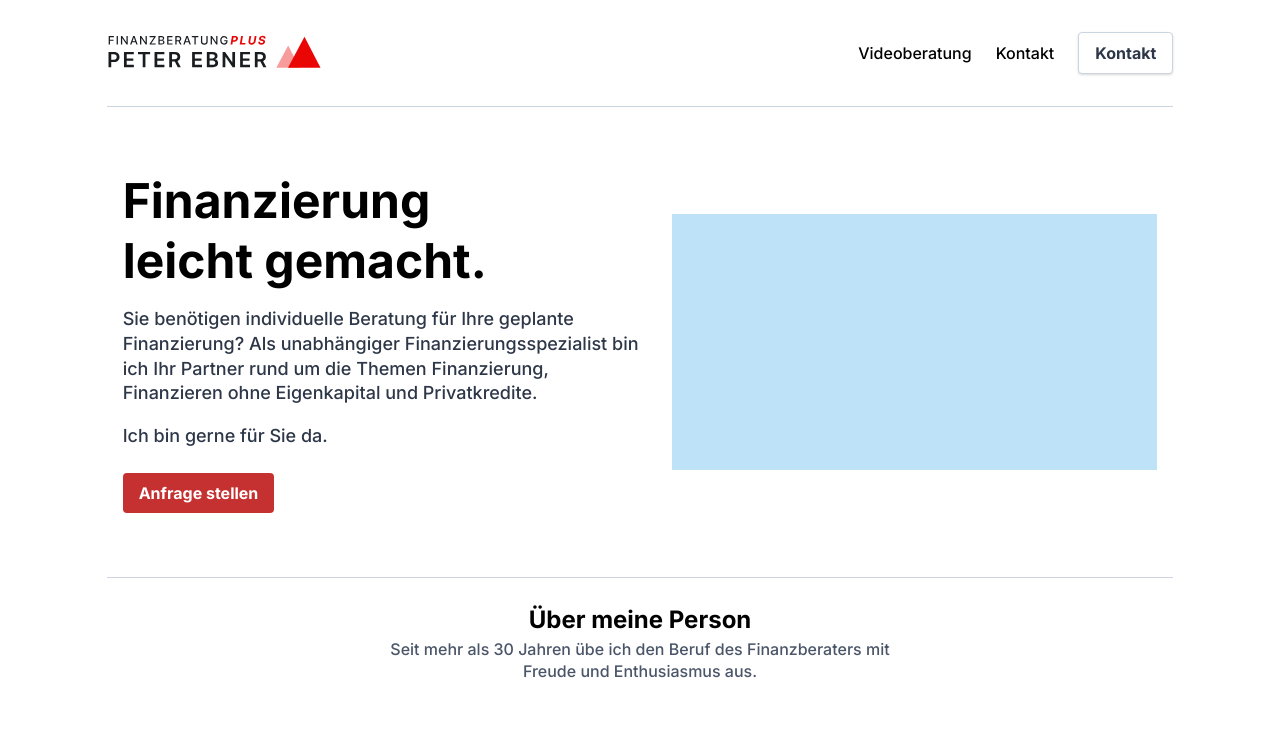
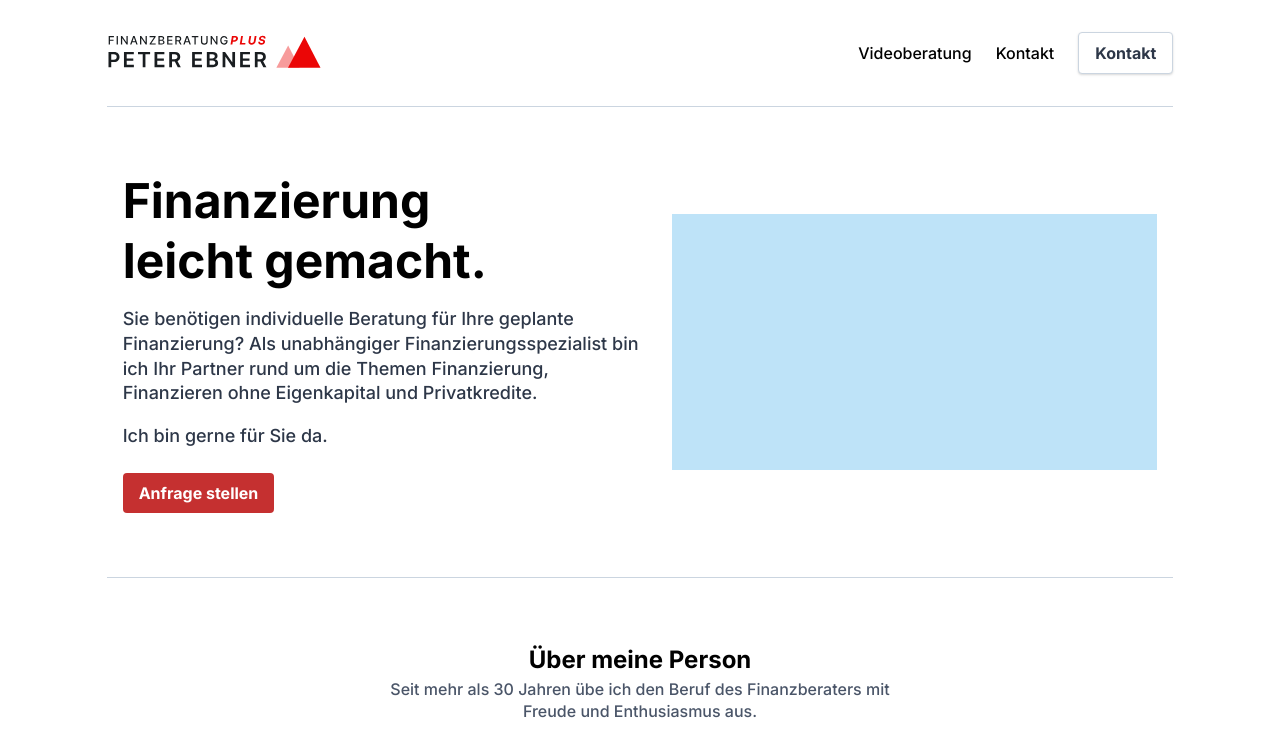
Before and after one commit to dvdptr/website-peplus, a Nuxt app: page / in a window 1280 px wide. Shown: the top 752 px of the page. Built offline with nearby package versions, Linux system fonts and the light colour scheme.

Commit message:
headline component: adjust padding

```diff
--- a/components/elements/Headline.vue
+++ b/components/elements/Headline.vue
@@ -1,5 +1,5 @@
 <template>
-  <div class="py-6">
+  <div class="pt-16 pb-12">
     <section class="text-center text-2xl font-bold">{{title}}</section>
     <section class="text-center text-gray-700 w-1/2 mx-auto leading-snug text-base">{{subtitle}}</section>
   </div>
```
